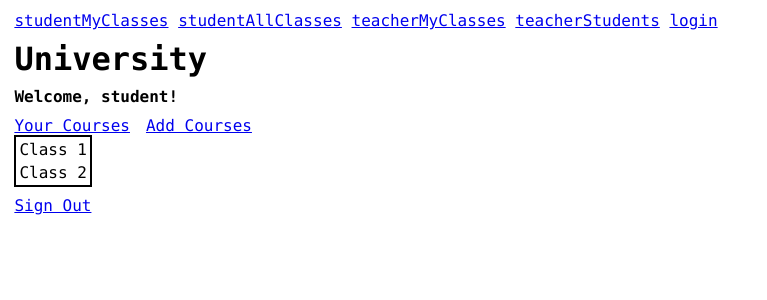
After one commit to PaulStratton56/CSE108_Mini_Project, a Flask app: page /student/myClasses in a window 1280 px wide. The commit adds this page. Shown: the top 300 px of the page, without its empty margins (0-767 px from the left). Run offline with Flask 3, Linux system fonts and the light colour scheme.

Commit message:
front end scaffolding
> Created a simple set of front end pages to utilize on the backend.

```diff
--- a/main.py
+++ b/main.py
@@ -1,10 +1,26 @@
-from flask import Flask, render_template
+from flask import Flask, render_template, redirect, url_for
 
 app = Flask(__name__)
 
 @app.route("/")
 def index():
-    return render_template("index.html")
+    return redirect(url_for("login"))
+
+@app.route("/student/myClasses")
+def studentMyClasses():
+    return render_template("studentMyClasses.html")
+
+@app.route("/student/allClasses")
+def studentAllClasses():
+    return render_template("studentAllClasses.html")
+
+@app.route("/teacher/myClasses")
+def teacherMyClasses():
+    return render_template("teacherMyClasses.html")
+
+@app.route("/teacher/class/students")
+def teacherStudents():
+    return render_template("teacherStudents.html")
 
 @app.route("/login")
 def login():
--- /dev/null
+++ b/static/studentMyClasses.css
@@ -0,0 +1,30 @@
+*{
+    font-family:consolas;
+}
+
+body > *{
+    padding:0.2rem;
+    margin:0.2rem;
+}
+
+.boldFont{
+    font-weight: bold;
+}
+
+.largeFont{
+    font-size: xx-large;
+}
+
+.sideBySideContainer{
+    display:flex;
+    justify-content:flex-start;
+}
+
+.sideBySideContainer > *{
+    margin-right:1rem;
+
+}
+
+.bordered{
+    border: 2px solid black;
+}
--- /dev/null
+++ b/templates/studentMyClasses.html
@@ -0,0 +1,37 @@
+<!DOCTYPE html>
+<html lang="en">
+<head>
+    <meta charset="UTF-8">
+    <meta name="viewport" content="width=device-width, initial-scale=1.0">
+    <title>My Classes</title>
+    <link rel="stylesheet" href=" {{ url_for('static', filename='studentMyClasses.css') }}">
+</head>
+<body>
+    <div id="debugBar">
+        <a href="/student/myClasses">studentMyClasses</a>
+        <a href="/student/allClasses">studentAllClasses</a>
+        <a href="/teacher/myClasses">teacherMyClasses</a>
+        <a href="/teacher/class/students">teacherStudents</a>
+        <a href="/login">login</a>
+    </div>
+    <div class="boldFont largeFont">University</div>
+    <div class="boldFont">Welcome, student!</div>
+    <div>
+        <div class="sideBySideContainer">
+            <div><a href="/student/myClasses">Your Courses</a></div>
+            <div><a href="/student/allClasses">Add Courses</a></div>
+        </div>
+        <div id="classContainer">
+            <table class="bordered">
+                <tr>
+                    <td>Class 1</td>
+                </tr>
+                <tr>
+                    <td>Class 2</td>
+                </tr>
+            </table>
+        </div>
+    </div>
+    <div><a href="/login">Sign Out</a></div>
+</body>
+</html>
```
Also changed, not shown: static/studentAllClasses.css (added, +30 -0 lines), static/teacherMyClasses.css (added, +30 -0 lines), static/teacherStudents.css (added, +30 -0 lines), templates/index.html (deleted, +0 -12 lines), templates/login.html (+7 -0 lines), templates/studentAllClasses.html (added, +37 -0 lines), templates/teacherMyClasses.html (added, +34 -0 lines), templates/teacherStudents.html (added, +34 -0 lines).
